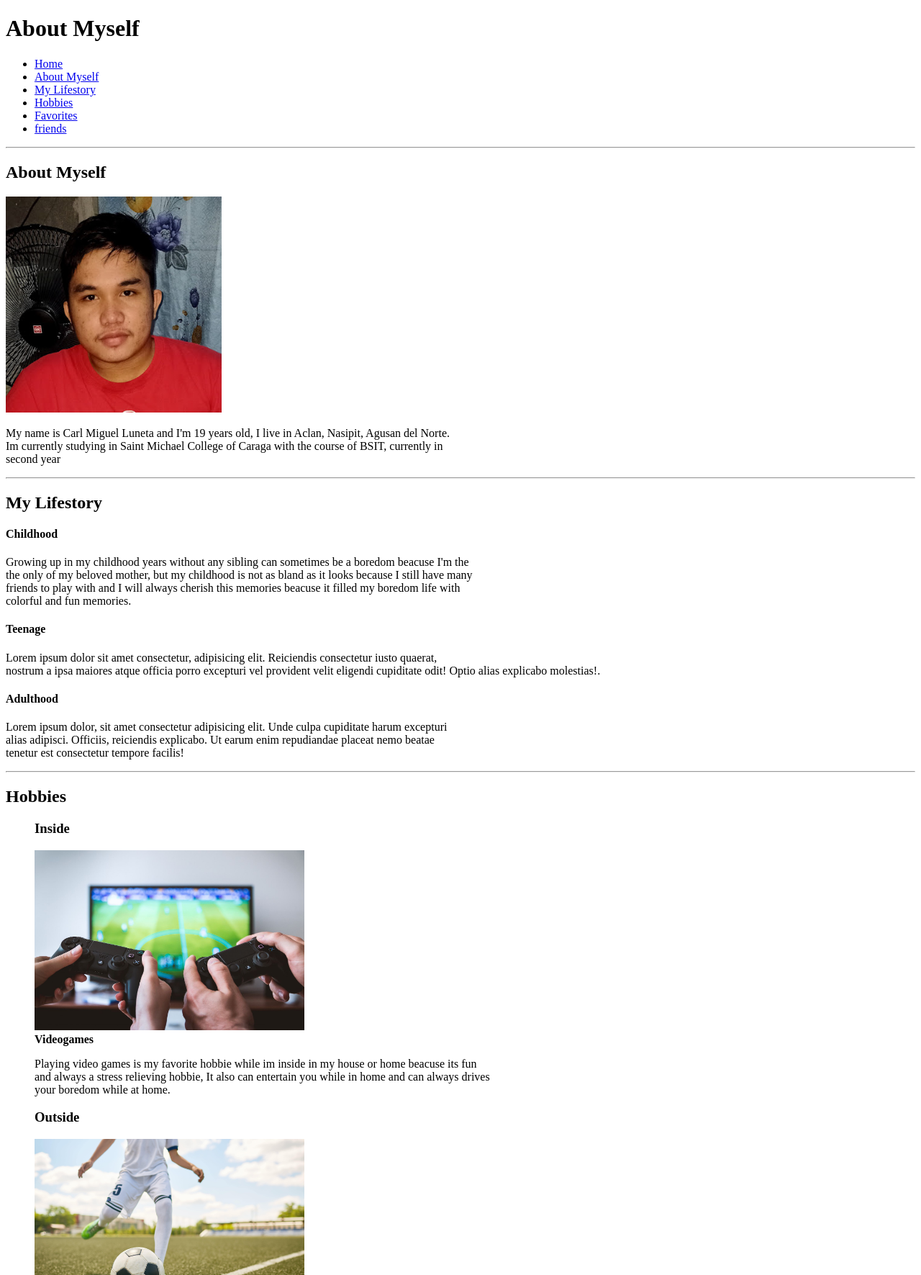
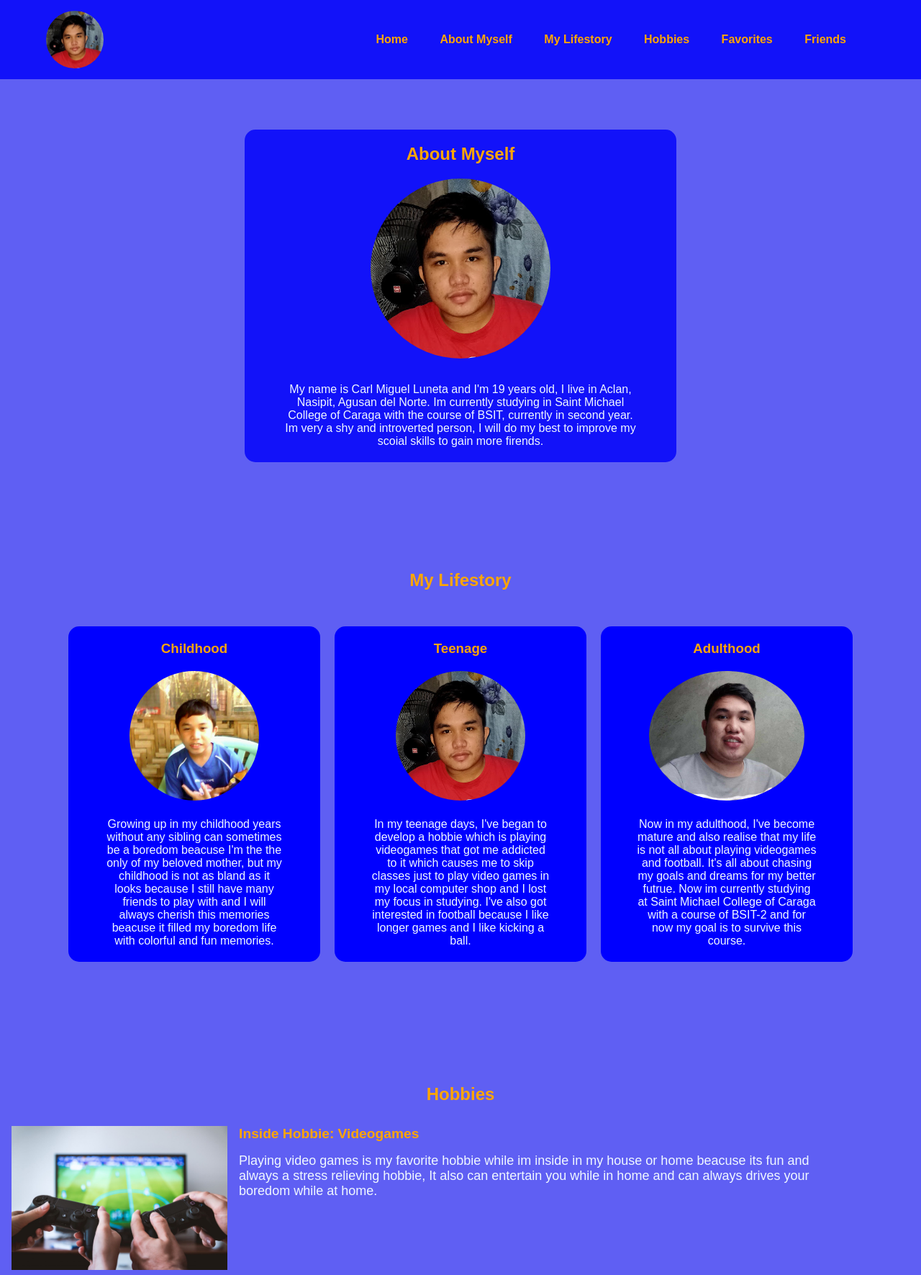
Before and after one commit to carlmiguel/htmlsemanticsssss, a plain HTML site: page index.html in a window 1280 px wide. Shown: the top 1771 px of the page at 72% size. Drawn offline with Linux system fonts and the light colour scheme.

Commit message:
index.html

```diff
--- /dev/null
+++ b/index.css
@@ -0,0 +1,197 @@
+*{
+    margin: 0;
+}
+
+body{
+    font-family: Arial, Helvetica, sans-serif;
+    background-color: rgba(81, 81, 243, 0.919);
+}
+
+
+header{
+    background-color: rgba(2, 2, 250, 0.816);
+    display: flex;
+    justify-content: space-between;
+    align-items: center;
+    padding: 15px 5%;
+    position: fixed;
+    top: 0;
+    width: 100%;
+    box-sizing: border-box;
+}
+
+
+header ul, a{
+    text-decoration: none;
+    list-style: none;
+    color: orange;
+    font-weight: 800;
+}
+
+header ul, li{
+    display: inline-block;
+    padding: 0 20px;
+
+}
+
+header img{
+    border-radius: 50%;
+}
+
+header li a:hover{
+    color: red;
+}
+
+header li a:active{
+    color: rgba(225, 22, 22, 0.818);
+}
+
+#about{
+    margin-top: 30px;
+    display: flex;
+    justify-content: center;
+    padding-top: 100px;
+}
+
+.container-about{
+   text-align: center;
+   background-color: rgba(2, 2, 250, 0.816);
+   border-radius: 15px;
+   width: 600px;
+   margin-top: 50px;
+}
+
+.container-about h2{
+    color: orange;
+    padding: 20px;
+}
+
+.container-about img{
+    border-radius: 50%;
+    margin-bottom: 30px;
+}
+
+.container-about p{
+    color: aliceblue;
+    margin: 0 50px 20px 50px;
+}
+
+.life-container{
+    display: grid;
+    grid-template-columns: auto auto auto;
+    justify-content: center;
+    gap: 20px;
+}
+
+
+.timeline{
+    background-color: blue;
+    margin-top: 20px;
+    text-align: center;
+    width: 350px;
+    border-radius: 15px;
+}
+
+.timeline h3{
+    color: orange;
+    padding: 20px;
+
+}
+
+.timeline p{
+    color: aliceblue;
+    margin: 20px 50px 0 50px;
+    padding-bottom: 20px;
+
+
+}
+
+.timeline img{
+    border-radius: 50%;
+}
+
+#life{
+  padding-top: 50px;
+}
+
+#life h2{
+  margin-top: 100px;
+  margin-bottom: 30px;
+  color: orange;
+  text-align: center;
+
+}
+
+#hobbies h2{
+    margin-top: 100px;
+    margin-bottom: 30px;
+    color: orange;
+    text-align: center;
+}
+
+.container-hob{
+    float: left;
+    margin-right: 1rem;
+    margin-left: 1rem;
+    margin-bottom: 2rem;
+
+
+}
+
+.clear{
+    clear: both;
+}
+
+figcaption{
+    color: orange;
+    margin-bottom: 1rem;
+    font-size: larger;
+}
+
+#hobbies{
+    padding-top: 70px;
+}
+
+#hobbies p{
+    color: aliceblue;
+    font-size: large;
+    margin-right: 100px;
+
+}
+
+#favorites{
+    padding-top: 50px;
+}
+#favorites h2{
+    margin-top: 100px;
+    margin-bottom: 30px;
+    color: orange;
+    text-align: center;
+}
+
+#favorites p{
+    color: aliceblue;
+    font-size: large;
+    margin-right: 100px;
+}
+
+#friends{
+   padding-top: 50px;
+}
+
+#friends h2{
+    margin-top: 100px;
+    margin-bottom: 30px;
+    color: orange;
+    text-align: center;
+}
+
+#friends p{
+    color: aliceblue;
+    font-size: large;
+    margin-right: 100px;
+}
+
+html{
+    scroll-behavior: smooth;
+}
--- a/index.html
+++ b/index.html
@@ -3,11 +3,13 @@
 <head>
     <meta charset="UTF-8">
     <meta name="viewport" content="width=device-width, initial-scale=1.0">
-    <title>Document</title>
+    <title>All About Myself</title>
+    <link rel="stylesheet" href="index.css">
 </head>
 <body>
-    <h1>About Myself</h1>
+
     <header>
+        <img src="carl.jpg" height="80">
         <nav>
             <ul>
                <li><a href="index.html">Home</a></li>
@@ -15,141 +17,160 @@
                <li><a href="#life">My Lifestory</a></li>
                <li><a href="#hobbies">Hobbies</a></li>
                <li><a href="#favorites">Favorites</a></li>
-               <li><a href="#friends">friends</a></li>
+               <li><a href="#friends">Friends</a></li>
             </ul>
         </nav>
     </header>
-    <hr>
+
 
     <main>
         <article id="about">
+            <div class="container-about">
                 <section>
                     <h2>About Myself</h2>
-                <img src="carl.jpg" height="300">
-                <p>My name is Carl Miguel Luneta and I'm 19 years old, I live in Aclan, Nasipit, Agusan del Norte.<br>
-                Im currently studying in Saint Michael College of Caraga with the course of BSIT, currently in <br>
-                second year</p>
+                    <img src="carl.jpg" height="250">
+                    <p>My name is Carl Miguel Luneta and I'm 19 years old, I live in Aclan, Nasipit, Agusan del Norte.
+                    Im currently studying in Saint Michael College of Caraga with the course of BSIT, currently in
+                    second year. Im very a shy and introverted person, I will do my best to improve my scoial skills to gain more firends.</p>
                 </section>
+            </div>
+
         </article>
 
-        <hr>
+
 
         <article id="life">
-            <section>
+
                 <h2>My Lifestory</h2>
-                <h4>Childhood</h4>
-            <p>Growing up in my childhood years without any sibling can sometimes be a boredom beacuse I'm the<br>
-            the only of my beloved mother, but my childhood is not as bland as it looks because I still have many<br>
-            friends to play with and I will always cherish this memories beacuse it filled my boredom life with <br>
+                <div class="life-container">
+                    <section class="timeline">
+                        <h3>Childhood</h3>
+                        <img src="miguel.jpg" height="180">
+                        <p>Growing up in my childhood years without any sibling can sometimes be a boredom beacuse I'm the
+                        the only of my beloved mother, but my childhood is not as bland as it looks because I still have many
+                        friends to play with and I will always cherish this memories beacuse it filled my boredom life with
                         colorful and fun memories.</p>
                     </section>
 
-            <section>
-                <h4>Teenage</h4>
-            <p>Lorem ipsum dolor sit amet consectetur, adipisicing elit. Reiciendis consectetur iusto quaerat,<br>
-             nostrum a ipsa maiores atque officia porro excepturi vel provident velit eligendi cupiditate odit! Optio alias explicabo molestias!.</p>
+                    <section class="timeline">
+                        <h3>Teenage</h3>
+                        <img src="carl.jpg" height="180">
+                        <p>In my teenage days, I've began to develop a hobbie which is playing videogames that got me addicted to it which causes me to skip classes just to play video games in my local computer
+                            shop and I lost my focus in studying. I've also got interested in football because I like longer games and I like kicking a ball.</p>
                     </section>
 
-            <section>
-                <h4>Adulthood</h4>
-            <p>Lorem ipsum dolor, sit amet consectetur adipisicing elit. Unde culpa cupiditate harum excepturi<br>
-                 alias adipisci. Officiis, reiciendis explicabo. Ut earum enim repudiandae placeat nemo beatae <br>
-                 tenetur est consectetur tempore facilis!</p>
+                    <section class="timeline">
+                        <h3>Adulthood</h3>
+                        <img src="luneta.jpg" height="180">
+                        <p>Now in my adulthood, I've become mature and also realise that my life is not all about playing videogames and football. It's all about chasing my goals and dreams for my better futrue. Now im currently studying
+                            at Saint Michael College of Caraga with a course of BSIT-2 and for now my goal is to survive this course.
+                        </p>
                     </section>
 
 
+        </div>
         </article>
-<hr>
+
 
 <article id="hobbies">
-    <section>
+
         <h2>Hobbies</h2>
-        <figure>
-            <h3>Inside</h3>
-            <img src="vidya.jpg" height="250">
+
+
+
+            <div class="container-hob">
+                <img src="vidya.jpg" height="200">
+            </div>
+
             <figcaption style="font-weight: bold;">
-                Videogames
+                Inside Hobbie: Videogames
             </figcaption>
-            <p>Playing video games is my favorite hobbie while im inside in my house or home beacuse its fun<br>
-            and always a stress relieving hobbie, It also can entertain you while in home and can always drives<br>
+            <p>Playing video games is my favorite hobbie while im inside in my house or home beacuse its fun
+            and always a stress relieving hobbie, It also can entertain you while in home and can always drives
         your boredom while at home.</p>
-        </figure>
+        <div class="clear"></div>
 
-    </section>
 
-    <section>
 
-        <figure>
-            <h3>Outside</h3>
-            <img src="fb.jpg" height="250">
+
+
+
+
+
+           <div class="container-hob">
+            <img src="fb.jpg" height="200">
+           </div>
             <figcaption style="font-weight: bold;">
-                football
+                Outside Hobbie: Football
             </figcaption>
-            <p>I always prefer football over basketball because it's a stress relieving sports and it's also a very<br>
-            challenging sports, and I love challenging sports beacuse its always more fun and very engaging<br>
+            <p>I always prefer football over basketball because it's a stress relieving sports and it's also a very
+            challenging sports, and I love challenging sports beacuse its always more fun and very engaging
         compare to football</p>
-        </figure>
 
-    </section>
+
+
+</article>
+        <div class="clear"></div>
+
+<article id="favorites">
+
+        <h2>Favorites</h2>
+            <div class="container-hob">
+                <img src="geralt.jpg" height="300">
+            </div>
+
+            <figcaption style="font-weight: bold;">
+                Videogame: The Witcher 3
+            </figcaption>
+            <p>This game is one the greatest game of all time and this is by far my most favorite because of the
+                of the well-written characters and story. The game has a cool graphics and very immersive which
+                feels like your are playing the game very alive and realistic and it also has a cool cutscene which
+                which makes it rewarded the GOTY 2015.</p>
+
+                <div class="clear"></div>
+
+             <div class="container-hob">
+                <img src="ronaldo.jpg" height="227">
+             </div>
+
+            <figcaption style="font-weight: bold;">
+               Footballer: Cristiano Ronaldo
+            </figcaption>
+            <p>He is my favorite football player because he is entertaining to watch and one of the greatest of time.
+            Cristiano Ronaldo really put me interested on football because of this natural talent and skills.
+
 </article>
 
-<hr>
-<article id="favorites">
-    <section>
-        <h2>Favorites</h2>
-        <figure>
-            <h3>Videogame</h3>
-            <img src="geralt.jpg" height="250">
-            <figcaption style="font-weight: bold;">
-                The Witcher 3
-            </figcaption>
-            <p>This game is one the greatest game of all time and this is by far my most favorite because of the<br>
-                of the well-written characters and story. The game has a cool graphics and very immersive which <br>
-                feels like your are playing the game very alive and realistic and it also has a cool cutscene which<br>
-                which makes it rewarded the GOTY 2015.</p>
-        </figure>
-
-    </section>
-
-    <section>
-
-        <figure>
-            <h3>Football Player</h3>
-            <img src="ronaldo.jpg" height="250">
-            <figcaption style="font-weight: bold;">
-                Cristiano Ronaldo
-            </figcaption>
-            <p>He is my favorite football player because he is entertaining to watch and one of the greatest of time.<br>
-            Cristiano Ronaldo really put me interested on football because of this natural talent and skills.</p>
-        </figure>
-
-    </section>
-</article>
-
-<hr>
+<div class="clear"></div>
 
 <article id="friends">
-    <section>
+
         <h2>Friends</h2>
-        <figure>
+
+           <div class="container-hob">
+            <img src="loki.jpg" height="250">
+           </div>
+
+            <figcaption>
                 <h3>Leon Nard Loque</h3>
-            <img src="loki.jpg" height="250">
+            </figcaption>
 
             <p>Lorem ipsum dolor sit amet consectetur adipisicing elit. Dolores provident necessitatibus suscipit enim repudiandae! Rerum at animi doloribus veritatis assumenda officiis magni, libero excepturi necessitatibus amet odio tempore quaerat laudantium!</p>
-        </figure>
 
-    </section>
+            <div class="clear"></div>
+           <div class="container-hob">
+            <img src="jay.jpg" height="310">
+           </div>
 
-    <section>
+            <figcaption>
+                <h3>Danie Jay Delfinado</h3>
+            </figcaption>
 
-        <figure>
-            <h3>Danie Jay Delfinado</h3>
-            <img src="jay.jpg" height="250">
 
             <p>Lorem ipsum dolor sit amet consectetur adipisicing elit. Reprehenderit possimus quae sit error reiciendis vero, quia voluptatem aspernatur quidem iusto at quos voluptate quisquam adipisci necessitatibus, neque dolorum dignissimos maiores.</p>
-        </figure>
 
-    </section>
+
+
 </article>
     </main>
 </body>
```
Also changed, not shown: luneta.jpg (added), miguel.jpg (added). Lines whose indentation alone changed are shown as unchanged.
